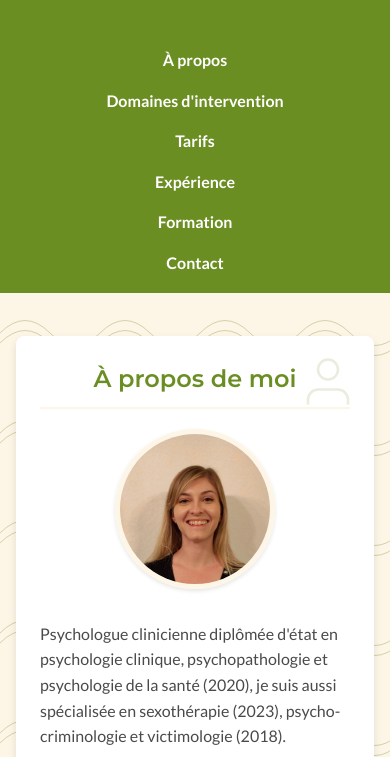
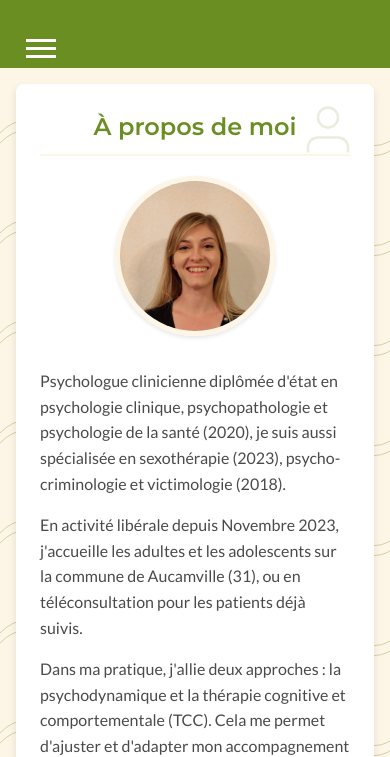
Before and after one commit to ArthurSonzogni/VeroniqueAuriac, a plain HTML site: page index.html in a window 390 px wide. Shown: the part 117-874 px from the top of the page. Drawn offline with Linux system fonts and the light colour scheme.

Commit message:
Add hamburger button.

```diff
--- a/index.html
+++ b/index.html
@@ -62,12 +62,17 @@
     </header>
 
     <nav>
+        <button class="hamburger" aria-label="Ouvrir le menu de navigation">
+            <span class="hamburger-icon"></span>
+        </button>
+        <div class="nav-links" id="nav-links">
             <a href="#apropos">À propos</a>
             <a href="#interventions">Domaines d'intervention</a>
             <a href="#tarifs">Tarifs</a>
             <a href="#experience">Expérience</a>
             <a href="#formation">Formation</a>
             <a href="#contact">Contact</a>
+        </div>
     </nav>
 
     <main>
@@ -166,5 +171,7 @@
 
 
 
+<script src="script.js"></script>
+
 </body>
 </html>
--- a/style.css
+++ b/style.css
@@ -185,11 +185,92 @@ section, footer {
     animation-range: entry 0% cover 30%;
 }
 
+/* Hamburger menu styles */
+.hamburger {
+    display: none; /* Hidden by default on desktop */
+    background: none;
+    border: none;
+    cursor: pointer;
+    padding: 10px;
+    z-index: 1001; /* Above nav links */
+}
+
+.hamburger-icon {
+    display: block;
+    width: 30px;
+    height: 3px;
+    background-color: white;
+    position: relative;
+    transition: background-color 0.3s;
+}
+
+.hamburger-icon::before,
+.hamburger-icon::after {
+    content: '';
+    display: block;
+    width: 30px;
+    height: 3px;
+    background-color: white;
+    position: absolute;
+    transition: transform 0.3s, top 0.3s;
+}
+
+.hamburger-icon::before {
+    top: -8px;
+}
+
+.hamburger-icon::after {
+    top: 8px;
+}
+
+/* Animation for hamburger to cross */
+.hamburger.active .hamburger-icon {
+    background-color: transparent;
+}
+
+.hamburger.active .hamburger-icon::before {
+    transform: translateY(8px) rotate(45deg);
+}
+
+.hamburger.active .hamburger-icon::after {
+    transform: translateY(-8px) rotate(-45deg);
+}
+
+
 /* Pour les écrans plus petits */
 @media (max-width: 768px) {
+    nav {
+        display: flex;
+        justify-content: space-between;
+        align-items: center;
+        padding: 0.5rem 1rem;
+    }
+
+    .hamburger {
+        display: block; /* Show hamburger on mobile */
+    }
+
+    .nav-links {
+        display: none; /* Hide nav links by default on mobile */
+        flex-direction: column;
+        width: 100%;
+        position: absolute;
+        top: 100%; /* Position below the nav bar */
+        left: 0;
+        background-color: var(--primary-color);
+        box-shadow: 0 4px 8px rgba(0,0,0,0.1);
+        padding: 1rem 0;
+    }
+
+    .nav-links.active {
+        display: flex; /* Show nav links when active */
+    }
+
     nav a {
         display: block;
-        margin: 5px 0;
+        margin: 10px 0;
+        padding: 10px 15px;
+        text-align: center;
     }
 
     .profile-photo {
```
Lines whose indentation alone changed are shown as unchanged.
